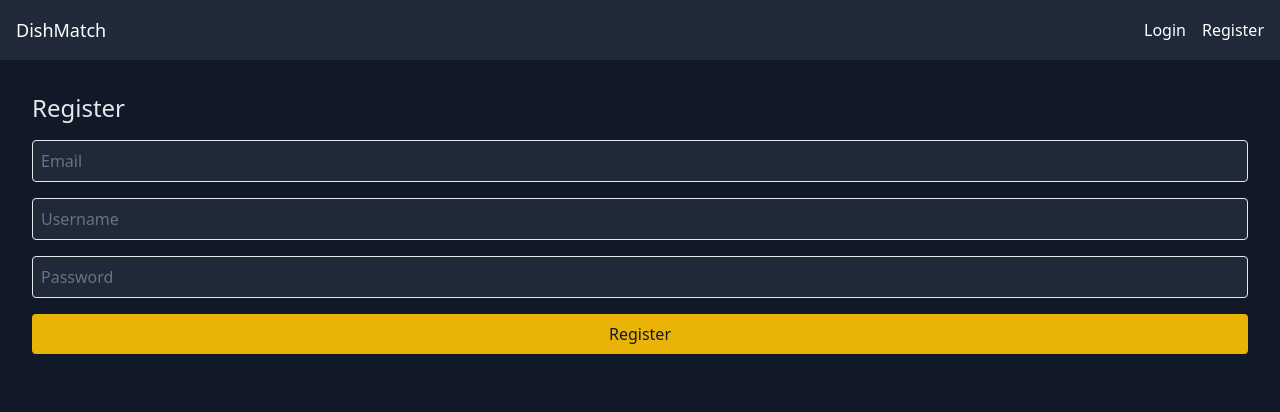
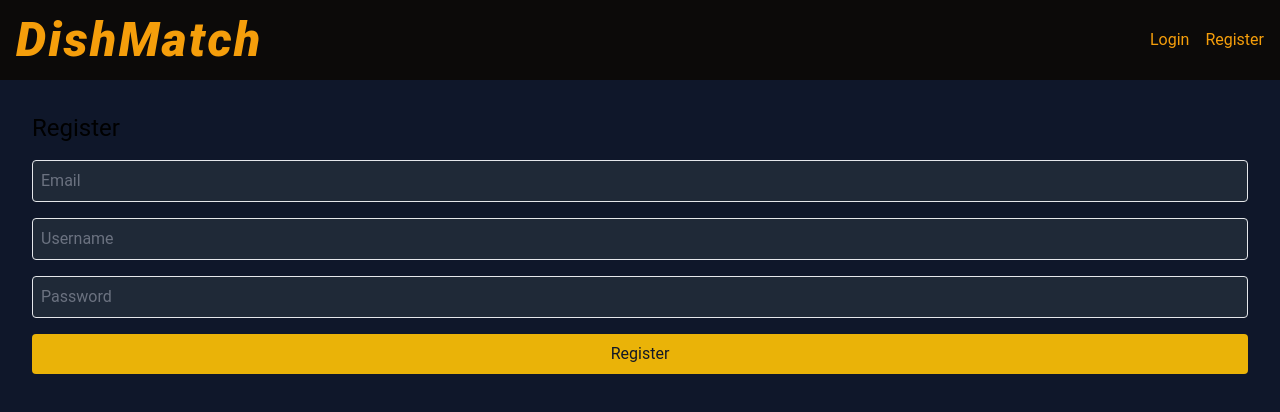
Before and after one commit to LeviathanIsI/DishMatch_Frontend, a React (Vite) app: page /register in a window 1280 px wide. Shown: the top 412 px of the page. Built offline with nearby package versions, Linux system fonts and the light colour scheme.

Commit message:
CSS/Styling polish

```diff
--- a/src/components/Navbar.jsx
+++ b/src/components/Navbar.jsx
@@ -31,21 +31,23 @@ const Navbar = () => {
   }, []);
 
   return (
-    <nav className="bg-gray-800 p-4">
+    <nav className="bg-stone-950 p-4">
       <div className="container mx-auto flex justify-between items-center">
-        <div className="text-white text-lg">
-          <Link to="/matching">DishMatch</Link>
+        <div className="text-amber-500 text-5xl font-extrabold tracking-wider italic">
+          <Link to="/matching" className="hover:text-amber-400">
+            DishMatch
+          </Link>
         </div>
         <div className="flex space-x-4 items-center">
           {isAuthenticated ? (
             <>
-              <span className="text-white">
+              <span className="text-amber-500">
                 Welcome,{" "}
-                <span className="font-bold text-yellow-500">{username}</span>
+                <span className="font-bold text-amber-500">{username}</span>
               </span>
               <div className="relative" ref={dropdownRef}>
                 <button
-                  className="text-white focus:outline-none border border-gray-400 p-1 rounded hover:bg-gray-700"
+                  className="text-amber-500 focus:outline-none border border-amber-500 p-1 rounded hover:bg-amber-700"
                   onClick={toggleDropdown}
                 >
                   <svg
@@ -64,48 +66,55 @@ const Navbar = () => {
                   </svg>
                 </button>
                 {dropdownOpen && (
-                  <div className="absolute right-0 mt-2 w-48 bg-white rounded-md shadow-lg z-10">
+                  <div className="absolute right-0 mt-2 w-48 bg-black rounded-md shadow-lg z-10">
                     <Link
                       to="/myrecipes"
-                      className="block px-4 py-2 text-gray-800 hover:bg-gray-200"
+                      className="block px-4 py-2 text-amber-500 hover:bg-gray-700"
                       onClick={() => setDropdownOpen(false)}
                     >
                       My Recipes
                     </Link>
                     <Link
                       to="/matched-recipes"
-                      className="block px-4 py-2 text-gray-800 hover:bg-gray-200"
+                      className="block px-4 py-2 text-amber-500 hover:bg-gray-700"
                       onClick={() => setDropdownOpen(false)}
                     >
                       Matched Recipes
                     </Link>
                     <Link
                       to="/create-recipe"
-                      className="block px-4 py-2 text-gray-800 hover:bg-gray-200"
+                      className="block px-4 py-2 text-amber-500 hover:bg-gray-700"
                       onClick={() => setDropdownOpen(false)}
                     >
                       Create Recipe
                     </Link>
                     <Link
                       to="/preferences"
-                      className="block px-4 py-2 text-gray-800 hover:bg-gray-200"
+                      className="block px-4 py-2 text-amber-500 hover:bg-gray-700"
                       onClick={() => setDropdownOpen(false)}
                     >
                       Preferences
                     </Link>
+                    <Link
+                      to="/matching"
+                      className="block px-4 py-2 text-amber-500 hover:bg-gray-700"
+                      onClick={() => setDropdownOpen(false)}
+                    >
+                      Matching
+                    </Link>
                   </div>
                 )}
               </div>
-              <button onClick={handleLogout} className="text-white">
+              <button onClick={handleLogout} className="text-amber-500">
                 Logout
               </button>
             </>
           ) : (
             <>
-              <Link to="/login" className="text-white">
+              <Link to="/login" className="text-amber-500">
                 Login
               </Link>
-              <Link to="/register" className="text-white">
+              <Link to="/register" className="text-amber-500">
                 Register
               </Link>
             </>
--- a/src/index.css
+++ b/src/index.css
@@ -2,43 +2,69 @@
 @tailwind components;
 @tailwind utilities;
 
-body {
-  @apply bg-gray-900 text-gray-200 font-sans;
+:root {
+  --color-slate-950: #0f172a;
+  --color-black: #000000;
+  --color-amber-500: #f59e0b;
+  --color-amber-400: #fbbf24;
+  --color-red-500: #ef4444;
+  --color-red-400: #f87171;
+  --color-gray-700: #374151;
 }
 
-input {
-  @apply bg-gray-800 text-gray-200 placeholder-gray-500;
+body,
+html {
+  background-color: var(--color-slate-950);
+  margin: 0;
+  padding: 0;
+  min-height: 100vh;
+  font-family: "Roboto", sans-serif;
 }
 
-input:focus {
-  @apply border-yellow-500;
+.bg-slate-950 {
+  background-color: var(--color-slate-950);
 }
 
-.btn {
-  @apply bg-yellow-500 text-gray-900 hover:bg-yellow-400;
+.bg-black {
+  background-color: var(--color-black);
 }
 
-.card {
-  @apply bg-gray-800 text-gray-200;
+.bg-amber-500 {
+  background-color: var(--color-amber-500);
 }
 
-.card-title {
-  @apply text-yellow-500;
+.bg-amber-400 {
+  background-color: var(--color-amber-400);
 }
 
-.green-text {
-  @apply text-green-500;
+.bg-red-500 {
+  background-color: var(--color-red-500);
 }
 
-.red-text {
-  @apply text-red-500;
+.bg-red-400 {
+  background-color: var(--color-red-400);
 }
 
-@keyframes moveBackground {
-  0% {
-    background-position: 0 0, 0 0, 0 0, 0 0;
-  }
-  100% {
-    background-position: 100px 100px, 100px 100px, -100px -100px, -100px -100px;
-  }
+.bg-gray-700 {
+  background-color: var(--color-gray-700);
 }
+
+.text-amber-500 {
+  color: var(--color-amber-500);
+}
+
+.text-amber-400 {
+  color: var(--color-amber-400);
+}
+
+.text-red-500 {
+  color: var(--color-red-500);
+}
+
+.text-red-400 {
+  color: var(--color-red-400);
+}
+
+.text-slate-950 {
+  color: var(--color-slate-950);
+}
--- a/src/pages/Matching.jsx
+++ b/src/pages/Matching.jsx
@@ -8,8 +8,9 @@ const Matching = () => {
 
   useEffect(() => {
     const initialize = async () => {
-      await fetchUserSavedRecipes();
-      await fetchRandomRecipe();
+      const fetchedRecipes = await fetchUserSavedRecipes();
+      const randomRecipe = await fetchRandomRecipe();
+      checkIfUserLikesRecipe(randomRecipe, fetchedRecipes);
     };
     initialize();
   }, []);
@@ -24,8 +25,10 @@ const Matching = () => {
       });
       console.log("Fetched saved recipes:", response);
       setSavedRecipes(response);
+      return response;
     } catch (error) {
       setMessage("Error fetching saved recipes: " + error.message);
+      return [];
     }
   };
 
@@ -34,13 +37,15 @@ const Matching = () => {
       const response = await apiFetch("/recipes/random");
       console.log("Fetched random recipe:", response);
       setRecipe(response);
-      checkIfUserLikesRecipe(response);
+      return response;
     } catch (error) {
       setMessage("Error fetching recipe: " + error.message);
+      return null;
     }
   };
 
-  const checkIfUserLikesRecipe = (fetchedRecipe) => {
+  const checkIfUserLikesRecipe = (fetchedRecipe, savedRecipes) => {
+    if (!fetchedRecipe || !savedRecipes) return;
     console.log("Checking if user likes recipe:", fetchedRecipe);
     const alreadyLiked = savedRecipes.some(
       (savedRecipe) => savedRecipe.creator?._id === fetchedRecipe.creator?._id
@@ -64,8 +69,9 @@ const Matching = () => {
         body: JSON.stringify({ recipeId: recipe._id }),
       });
       setMessage("Recipe added to your saved recipes!");
-      await fetchUserSavedRecipes(); // Refresh saved recipes after adding
-      await fetchRandomRecipe();
+      const fetchedRecipes = await fetchUserSavedRecipes(); // Refresh saved recipes after adding
+      const newRecipe = await fetchRandomRecipe();
+      checkIfUserLikesRecipe(newRecipe, fetchedRecipes);
     } catch (error) {
       setMessage("Error adding recipe: " + error.message);
     }
@@ -73,42 +79,42 @@ const Matching = () => {
 
   const handlePass = async () => {
     setMessage(""); // Clear message before fetching a new recipe
-    await fetchRandomRecipe();
+    const newRecipe = await fetchRandomRecipe();
+    checkIfUserLikesRecipe(newRecipe, savedRecipes);
   };
 
   return (
-    <div className="flex items-center justify-center min-h-screen bg-gray-900">
-      <div className="flex flex-col items-center space-y-6 bg-gray-800 p-10 rounded-lg shadow-lg max-w-lg">
-        <h2 className="text-4xl mb-6 text-white">Matching Screen</h2>
+    <div className="flex items-center justify-center min-h-screen bg-slate-950">
+      <div className="flex flex-col items-center space-y-6 bg-stone-500 p-10 rounded-lg shadow-lg max-w-lg">
         {recipe ? (
           <div className="flex flex-col items-center space-y-4">
-            <h3 className="text-3xl font-bold text-white">{recipe.name}</h3>
-            <p className="text-lg text-white">{recipe.cuisine}</p>
-            <p className="text-lg text-white">
+            <h3 className="text-3xl font-bold text-black">{recipe.name}</h3>
+            <p className="text-lg text-black">{recipe.cuisine}</p>
+            <p className="text-lg text-black">
               {recipe.ingredients.join(", ")}
             </p>
-            <p className="text-lg text-white">
+            <p className="text-lg text-black">
               Created by: {recipe.creator ? recipe.creator.username : "Unknown"}
             </p>
           </div>
         ) : (
-          <p className="text-lg text-white">Loading...</p>
+          <p className="text-lg text-black">Loading...</p>
         )}
         <div className="flex justify-between w-full mt-6">
           <button
             onClick={handleMakeIt}
-            className="bg-yellow-500 text-gray-900 hover:bg-yellow-400 px-6 py-3 rounded text-xl"
+            className="bg-amber-500 text-slate-950 hover:bg-amber-400 px-6 py-3 rounded text-xl"
           >
             Make It
           </button>
           <button
             onClick={handlePass}
-            className="bg-teal-500 text-gray-900 hover:bg-teal-400 px-6 py-3 rounded text-xl"
+            className="bg-red-500 text-slate-950 hover:bg-red-400 px-6 py-3 rounded text-xl"
           >
             Pass
           </button>
         </div>
-        {message && <p className="mt-6 text-lg text-white">{message}</p>}
+        {message && <p className="mt-6 text-lg text-black">{message}</p>}
       </div>
     </div>
   );
```
